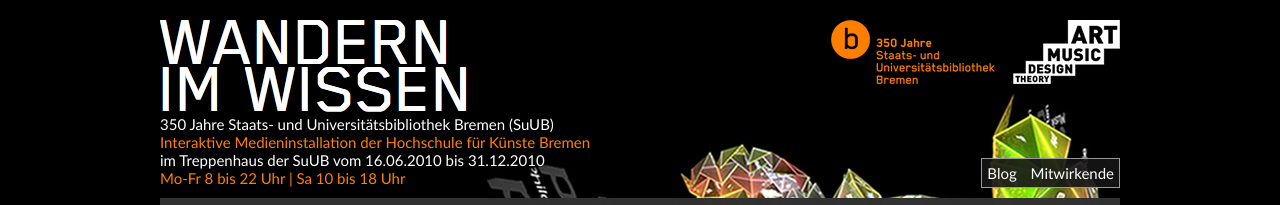
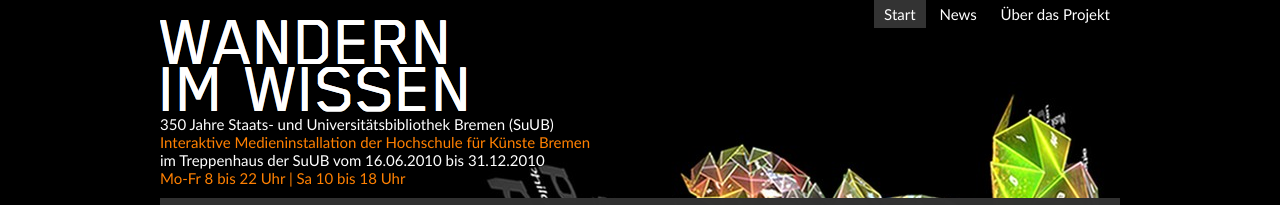
Before and after one commit to ahx/wandernimwissen.de, a plain HTML site: page public/index.html in a window 1280 px wide. Shown: the top 205 px of the page. Drawn offline with Linux system fonts and the light colour scheme.

Commit message:
menu at the top of the page

```diff
--- a/public/index.html
+++ b/public/index.html
@@ -32,8 +32,9 @@
     </h2>
 
     <ul id="menu" class="nav">
-      <li><a href="http://blog.wandernimwissen.de">Blog</a></li>
-      <li><a href="/team">Mitwirkende</a></li>
+      <li><a href="http://www.wandernimwissen.de" class="active">Start</a></li>
+      <li><a href="http://blog.wandernimwissen.de">News</a></li>
+      <li><a href="http://www.wandernimwissen.de/team">Über das Projekt</a></li>
     </ul>
   </div>
 
--- a/public/style/app.css
+++ b/public/style/app.css
@@ -37,8 +37,9 @@ div#head {
 }
 div#logos {
   position: absolute;
-  top: 0;
+  top: 30px;
   right: 0;
+  display: none;
 }
 div#logos .suub350 {
   position: relative;
@@ -59,16 +60,16 @@ ul.nav li {
 ul.nav a {
   text-decoration: none;
   display: inline-block;
-  padding: 5px;
+  padding: 5px 10px;
 }
 ul#menu {
   position: absolute;
   right: 0;
-  bottom: 10px;
-  background-color: rgba(022, 022, 022, 0.9);  /* FF3+, Saf3+, Opera 10.10+, Chrome */
-  filter:  progid:DXImageTransform.Microsoft.gradient(startColorStr='#e6161616',EndColorStr='#e6161616'); /* IE6,IE7 */
-  -ms-filter: "progid:DXImageTransform.Microsoft.gradient(startColorStr='#e6161616',EndColorStr='#e6161616')"; /* IE8  */
-  border: 1px solid #999;
+  top: -20px;
+  border-top: 0;
+}
+ul#menu li a.active, ul#menu li a:hover {
+  background-color: #333;
 }
 
 div#search {
@@ -112,6 +113,7 @@ div#search a#suub-result{
 }
 
 div#main {
+/*  display: none;*/
   position: relative;
   min-height: 510px;  /* FIXME stack properly  */
   line-height: 18px;
```
